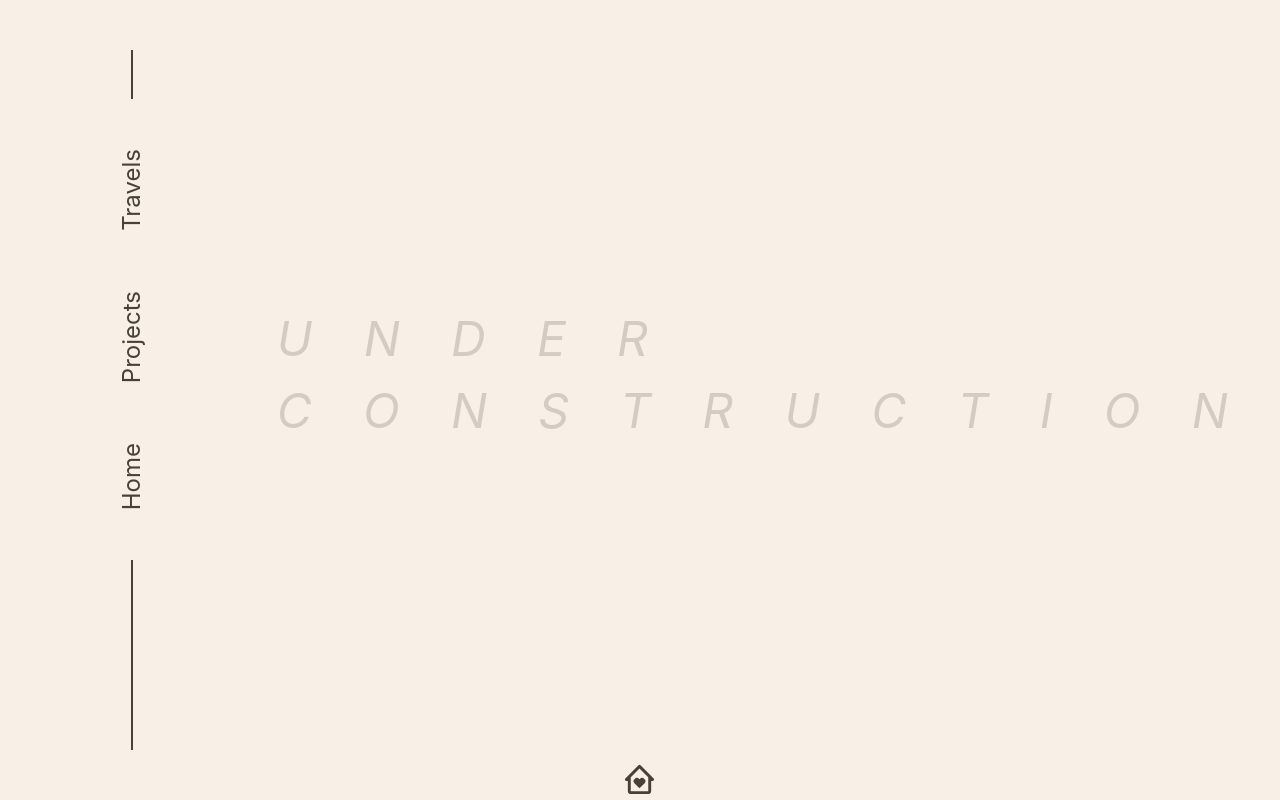
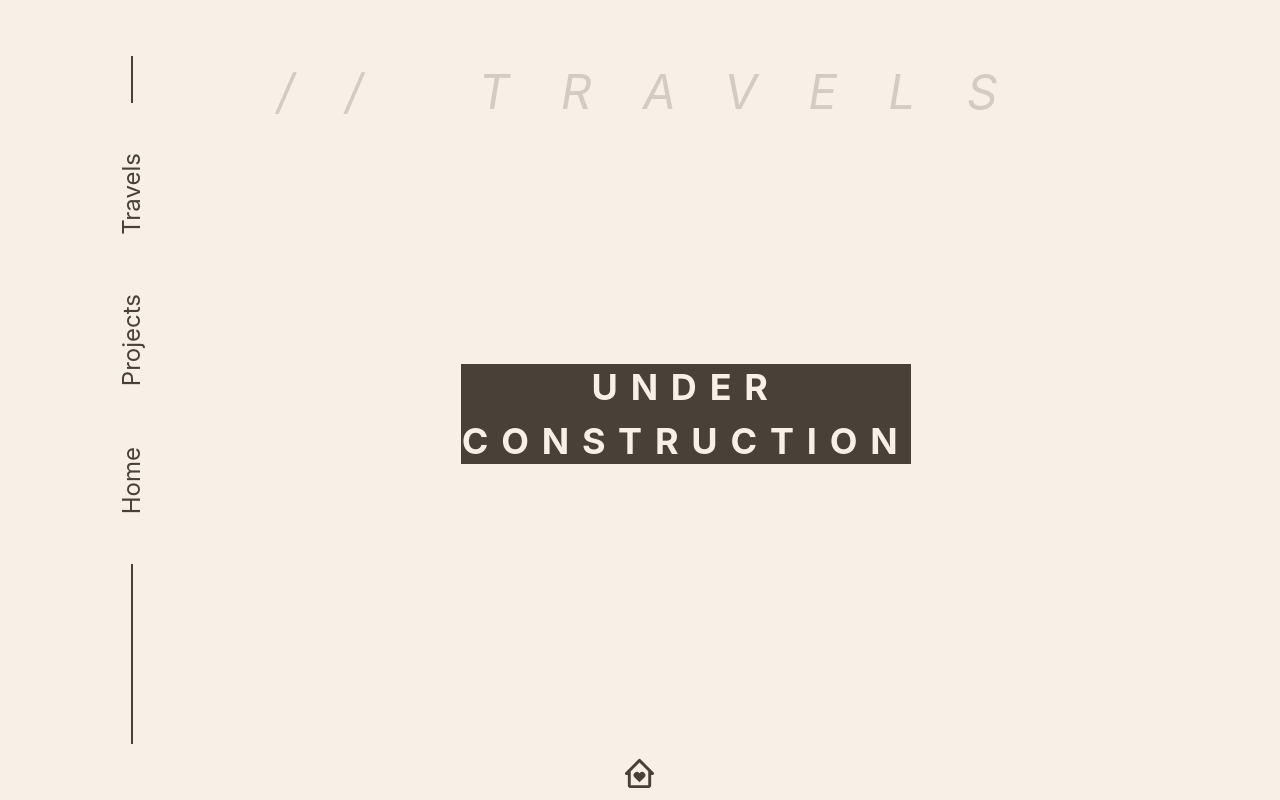
Before and after one commit to Maaz-Selia/my-site, a React (Vite) app: page / in a window 1280 px wide. Both pictures are taken after a click on the element "Travels". Built offline with nearby package versions, Linux system fonts and the light colour scheme.

Commit message:
Added identifier prop to placeholder component, formatted placeholder style

```diff
--- a/src/components/Placeholder.tsx
+++ b/src/components/Placeholder.tsx
@@ -1,11 +1,20 @@
 import { GridItem, Text } from "@chakra-ui/react"
 
-const Placeholder = () => {
+interface Props {
+    id: string
+}
+
+const Placeholder = ({ id }: Props) => {
   return (
     <>
-        <GridItem colStart={4} colSpan={8} rowStart={7} rowSpan={1} alignItems='center'>
-            <Text as='i' fontSize='5xl' opacity='20%' textAlign='center' letterSpacing='4vw' whiteSpace='nowrap'>UNDER</Text>
-            <Text as='i' fontSize='5xl' opacity='20%' textAlign='center' letterSpacing='4vw' whiteSpace='nowrap'>CONSTRUCTION</Text>
+        <GridItem colStart={4} colSpan={8} rowStart={2} rowSpan={1} alignItems='center'>
+            <Text as='i' fontSize='5xl' opacity='20%' textAlign='center' letterSpacing='4vw' whiteSpace='nowrap'>// {id}</Text>
+        </GridItem>
+        <GridItem colStart={6} colSpan={5} rowStart={7} rowSpan={2}
+                    display='flex' flexDirection='column' alignItems='center'  justifyContent='center'
+                    bgColor='var(--chakra-colors-chakra-body-text)' color='var(--chakra-colors-chakra-body-bg)'>
+            <Text as='b' fontSize='4xl' textAlign='center' letterSpacing='1vw' whiteSpace='nowrap'>UNDER</Text>
+            <Text as='b' fontSize='4xl' textAlign='center' letterSpacing='1vw' whiteSpace='nowrap'>CONSTRUCTION</Text>
         </GridItem>
     </>
   )
--- a/src/components/Projects.tsx
+++ b/src/components/Projects.tsx
@@ -5,7 +5,7 @@ import Placeholder from "./Placeholder"
 const Projects = () => {
   return (
     <>
-        <Placeholder />
+        <Placeholder id="PROJECTS"/>
         {/*<GridItem colStart={4} colSpan={8} rowStart={2} rowSpan={1} alignItems='center'>
             <Text as='i' fontSize='5xl' opacity='20%' textAlign='center' letterSpacing='4vw' whiteSpace='nowrap'>// PROJECTS</Text>
         </GridItem>
--- a/src/components/TextBody.tsx
+++ b/src/components/TextBody.tsx
@@ -5,7 +5,7 @@ const Body = () => {
     <>
     <Heading as='i' fontSize={'6xl'}>Maaz Selia</Heading>
     <Flex justifyContent={'center'} textIndent={'10%'} pt={10}>
-      <Text as='i' fontSize={'3xl'}>I love building and tinkering; getting my hands dirty with my motorbike; learning to play the guitar and practicing Jiu-Jitsu; as well as: reading, travelling, and spending time with family and friends.</Text>
+      <Text as='i' fontSize={'3xl'}>I love building and tinkering; getting my hands dirty with my motorbike; learning to play the guitar and practicing Jiu-Jitsu; as well as, reading, travelling, and spending time with family and friends.</Text>
     </Flex>
     </>
   )
--- a/src/components/Travels.tsx
+++ b/src/components/Travels.tsx
@@ -2,7 +2,7 @@ import Placeholder from "./Placeholder"
 
 const Travels = () => {
   return (
-    <Placeholder />
+    <Placeholder id="TRAVELS"/>
   )
 }
 
```
